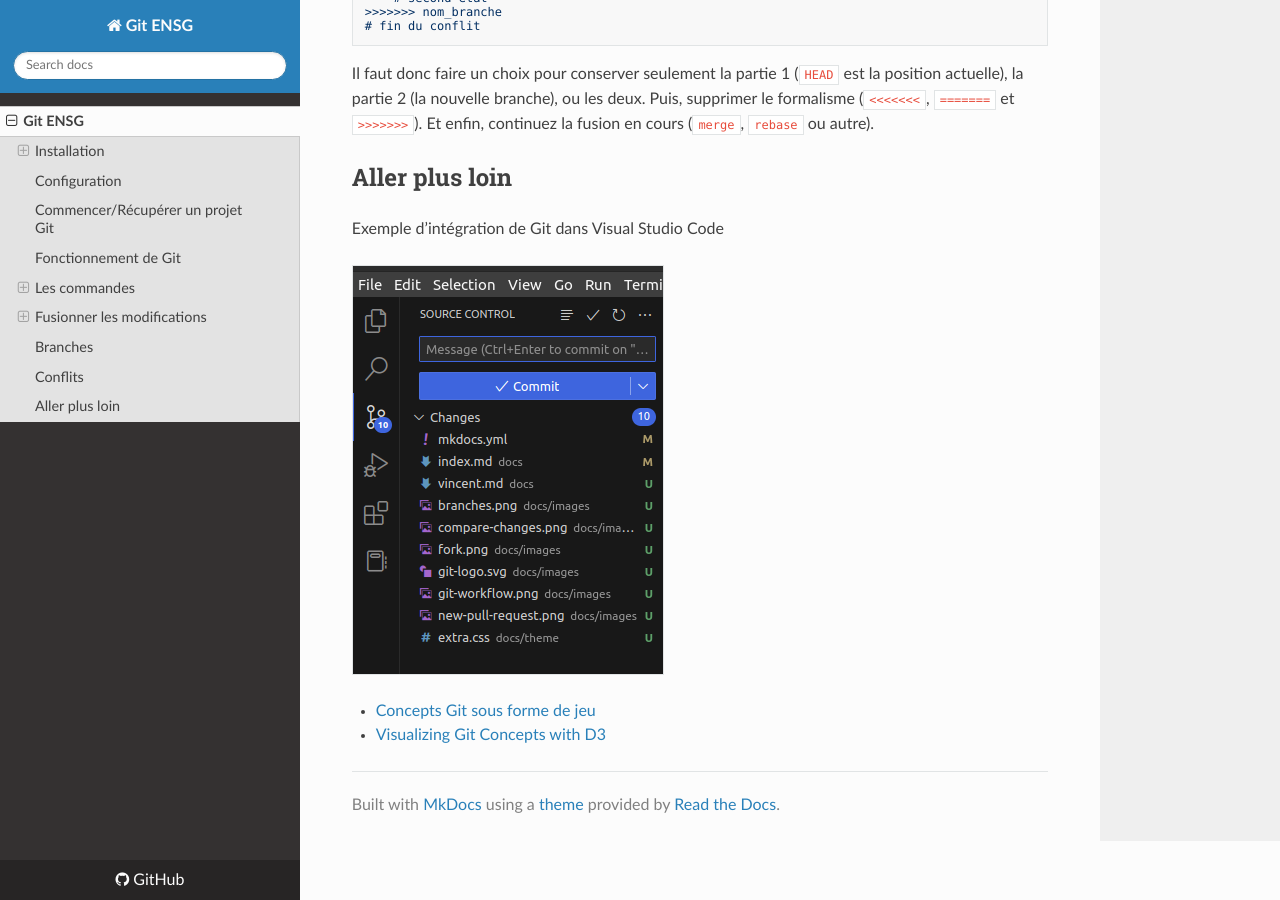
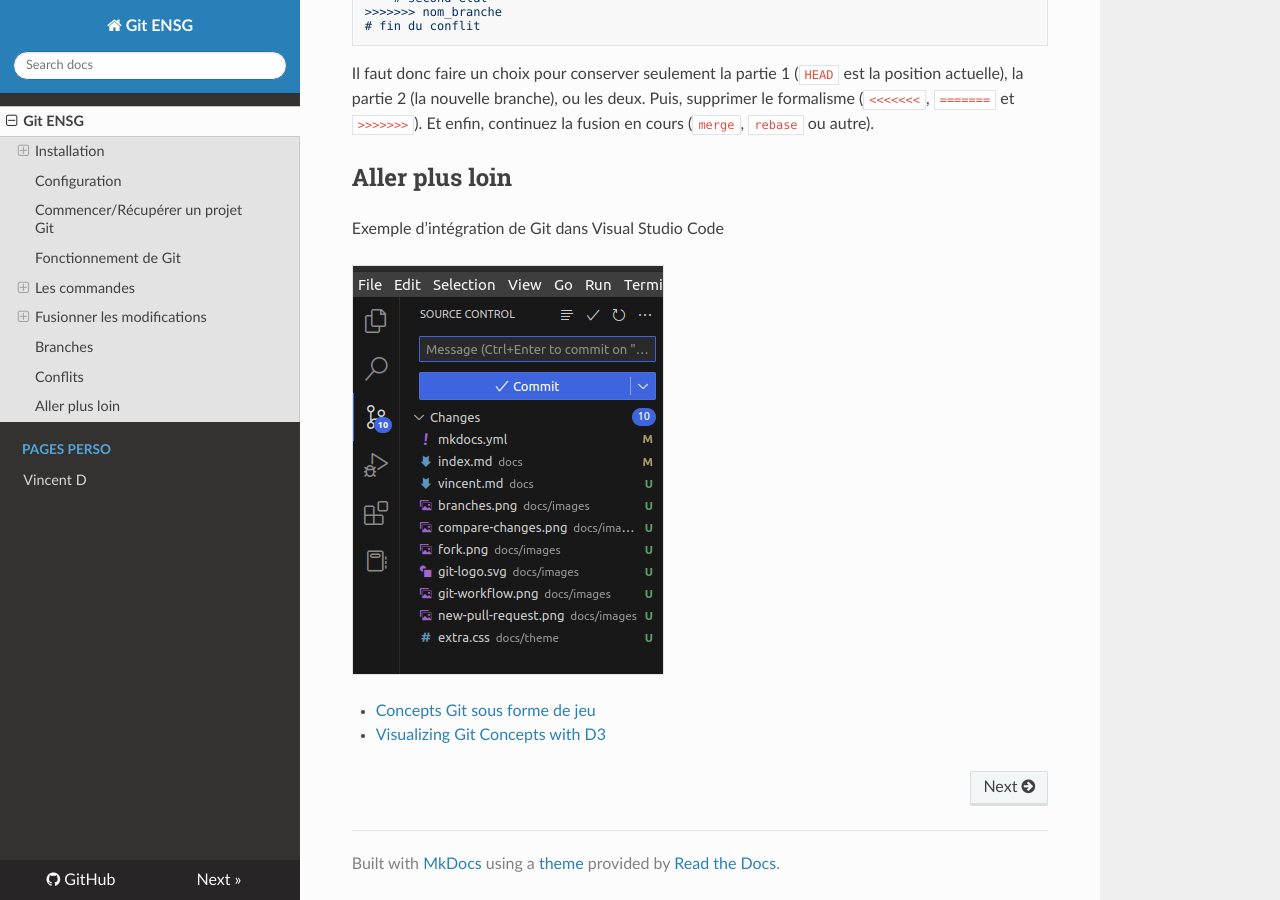
Before and after one commit to iamvdo/git-ensg, an MkDocs documentation site: the page built from docs/index.md, in a window 1280 px wide and 900 px high, scrolled down 8691 px. Built offline with MkDocs 1.6.1, drawn with Linux system fonts in a browser that asks for light colours; nearby versions of some CDN libraries.

Commit message:
Ajout liens de navigation

```diff
--- a/mkdocs.yml
+++ b/mkdocs.yml
@@ -4,6 +4,8 @@ repo_url: https://github.com/iamvdo/git-ensg/
 edit_uri: 'blob/main/docs/'
 nav:
     - Git ENSG: index.md
+    - Pages perso:
+        - Vincent D: vincentd.md
 theme:
     name: readthedocs
 extra_css:
```
